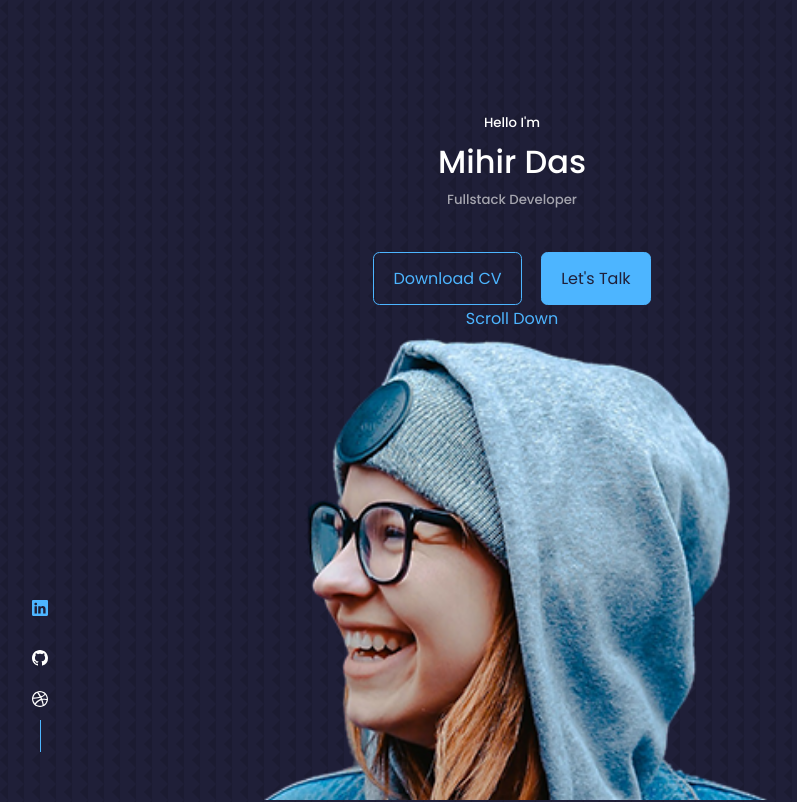
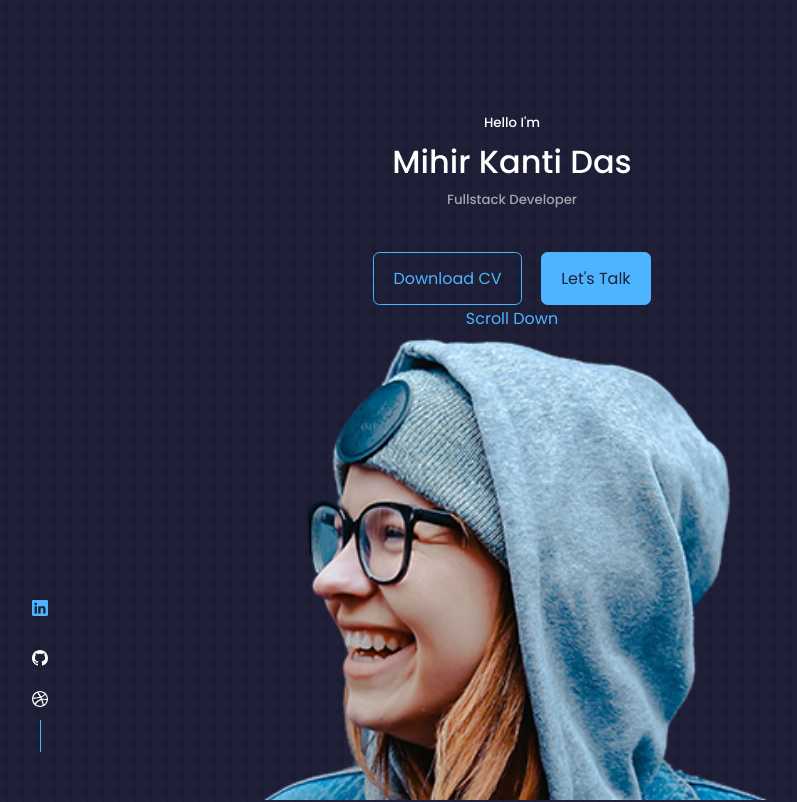
Before and after one commit to the-mihir/portfolio-react, a React (Create React App) app: page / in a window 1280 px wide. Shown: the top 802 px of the page, without its empty margins (128-925 px from the left). Built offline with nearby package versions, Linux system fonts and the light colour scheme.

Commit message:
update name

```diff
--- a/src/Components/Header/Header.js
+++ b/src/Components/Header/Header.js
@@ -9,7 +9,7 @@ function Header() {
     <header>
         <div className="container header-container">
           <h5>Hello I'm</h5>
-          <h1>Mihir Das</h1>
+          <h1>Mihir Kanti Das</h1>
           <h5 className='text-light'>Fullstack Developer</h5>
           <Cta/>
           <a href="#contact" className='scroll_down'>Scroll Down</a>
```
